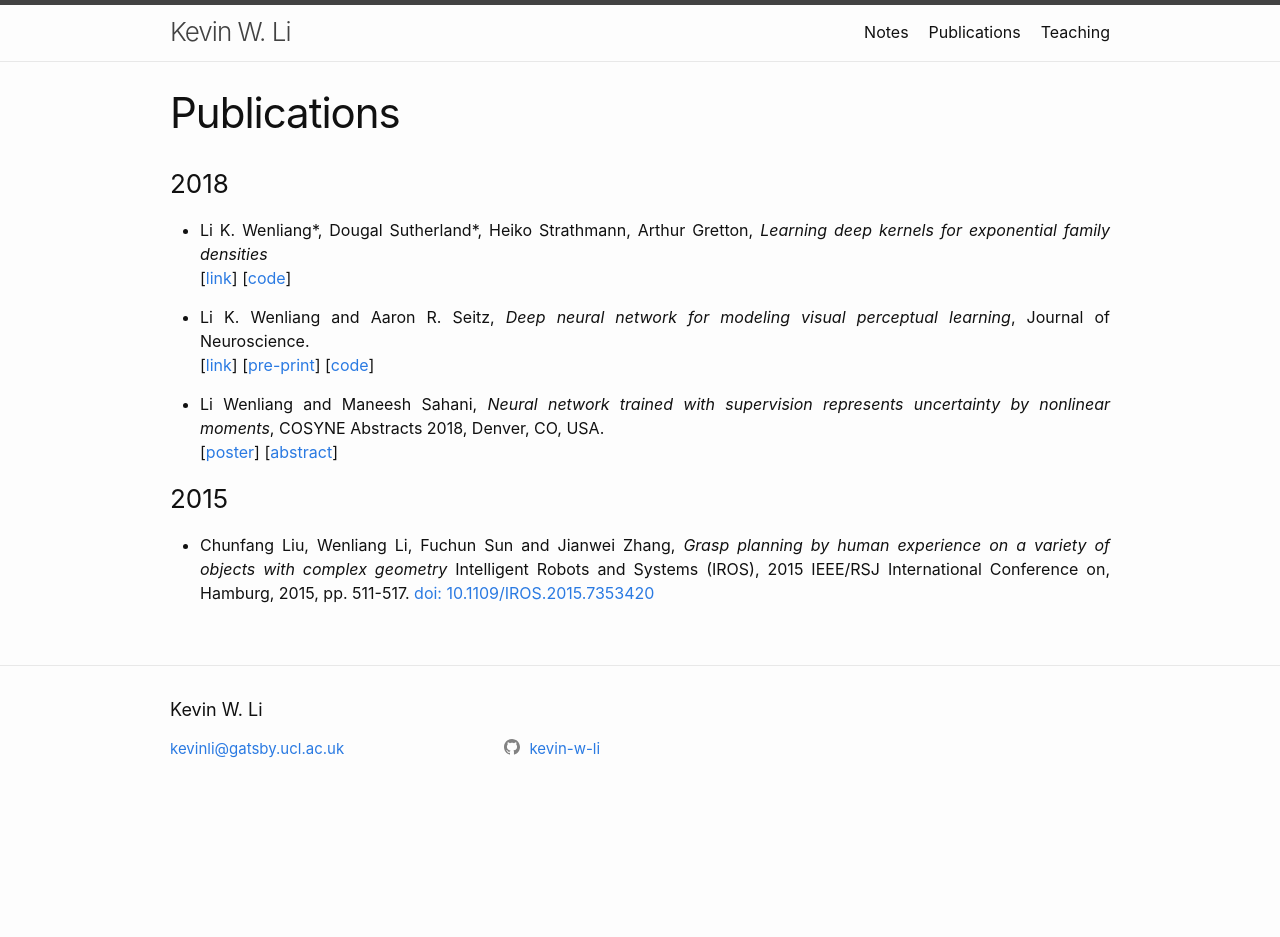
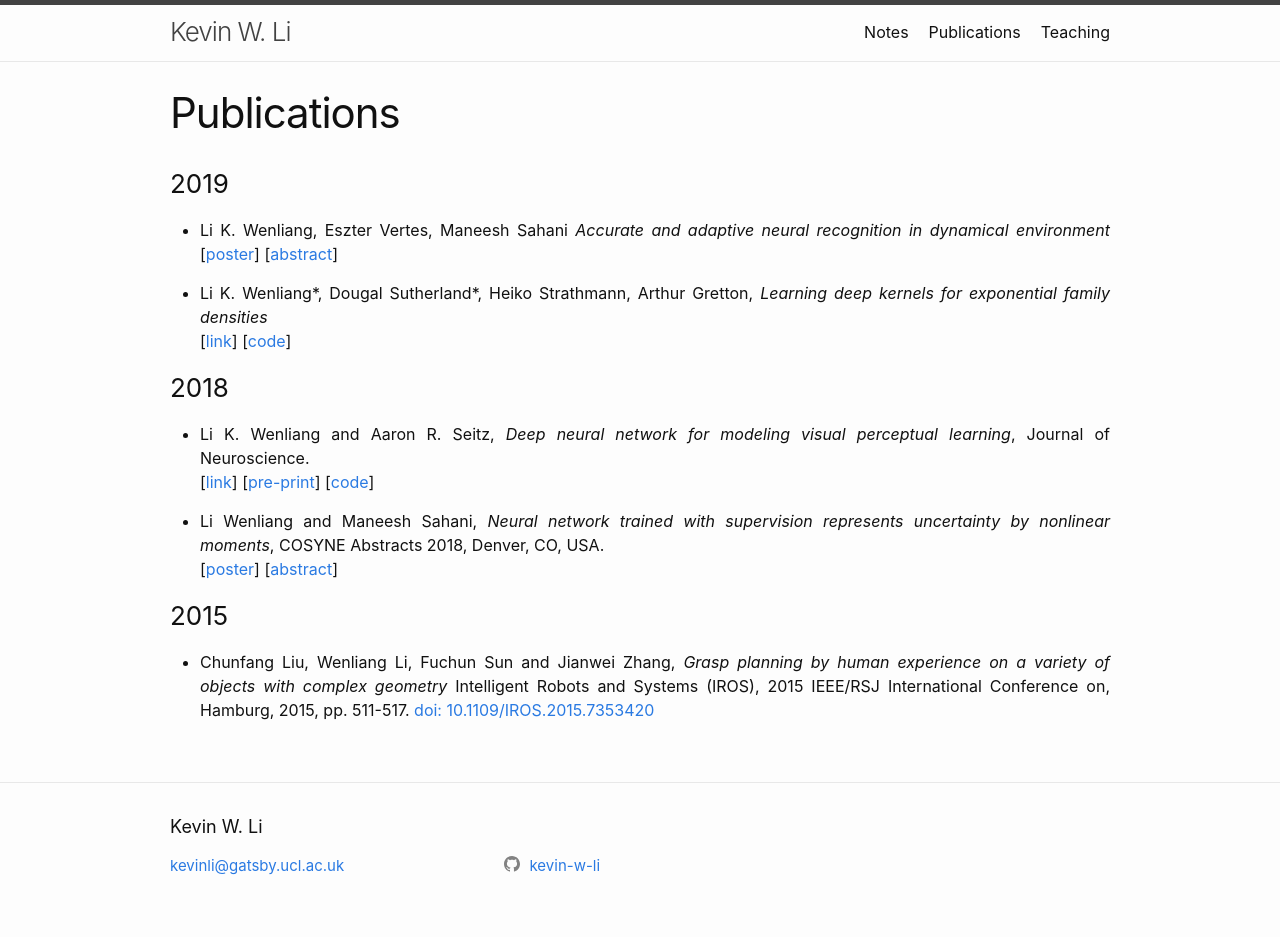
Before and after one commit to kevin-w-li/kevin-w-li.github.io, a Jekyll site: the page built from _pages/publication.md, in a window 1280 px wide. Built offline with Jekyll 4.4.1, drawn with Linux system fonts in a browser that asks for light colours; before the commit the page ends 900 px from its top, so only the background shows below that.

Commit message:
update cv

```diff
--- a/_pages/publication.md
+++ b/_pages/publication.md
@@ -3,11 +3,17 @@ layout: page
 title: Publications
 ---
 
-### 2018
+### 2019
+
+* Li K. Wenliang, Eszter Vertes, Maneesh Sahani *Accurate and adaptive neural recognition in dynamical environment*
+[[poster]({"/pubs/ddc_ssm_poster.pdf" | absolute_url }})]
+[[abstract]({{ "/pubs/ddc_ssm_abstract.pdf" | absolute_url }})]
 
 * Li K. Wenliang\*, Dougal Sutherland\*, Heiko Strathmann, Arthur Gretton, *Learning deep kernels for exponential family densities*
 [[link](https://arxiv.org/abs/1811.08357)]
 [[code](https://github.com/kevin-w-li/deep-kexpfam)]
+
+### 2018
 
 * Li K. Wenliang and Aaron R. Seitz, *Deep neural network for modeling visual perceptual learning*, Journal of Neuroscience.
 [[link](http://www.jneurosci.org/content/38/27/6028)]
```
Also changed, not shown: 3 other files.
